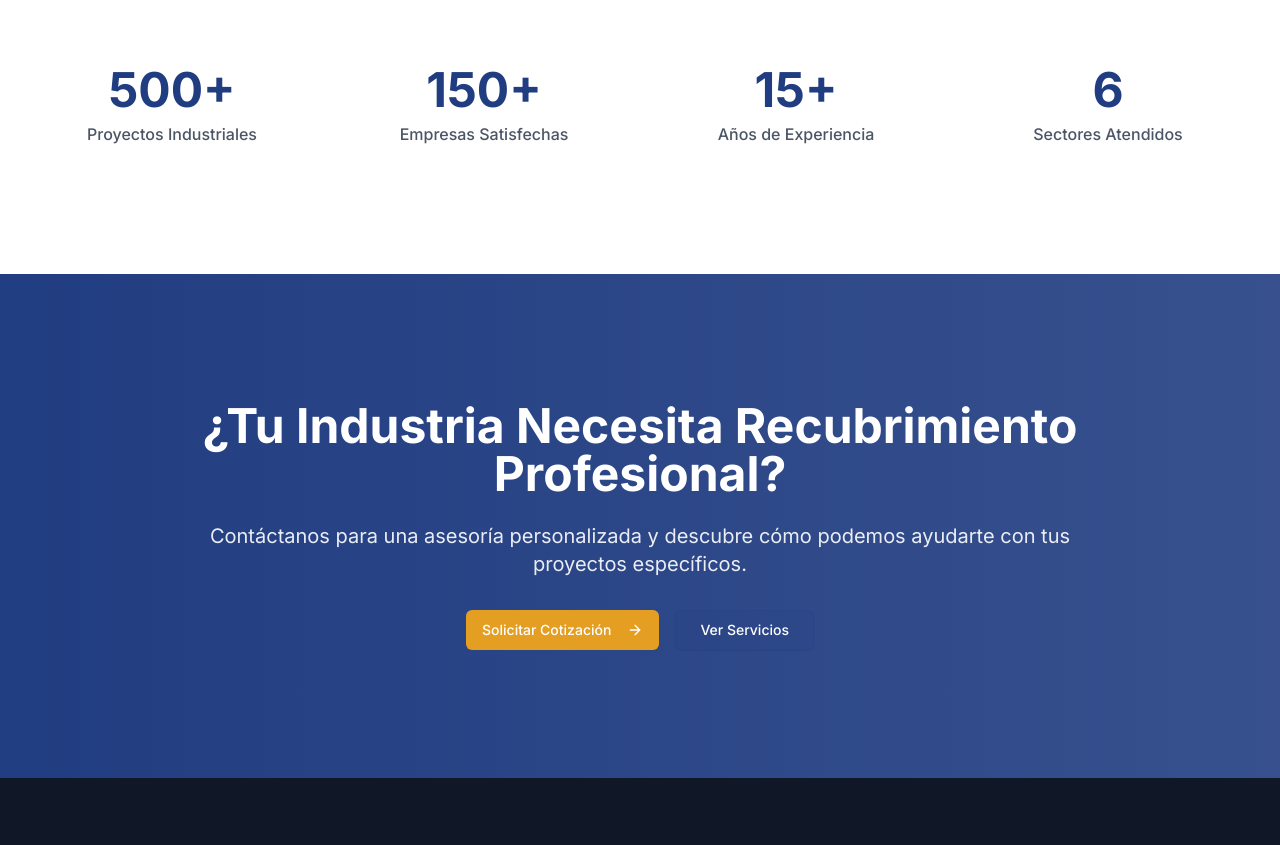
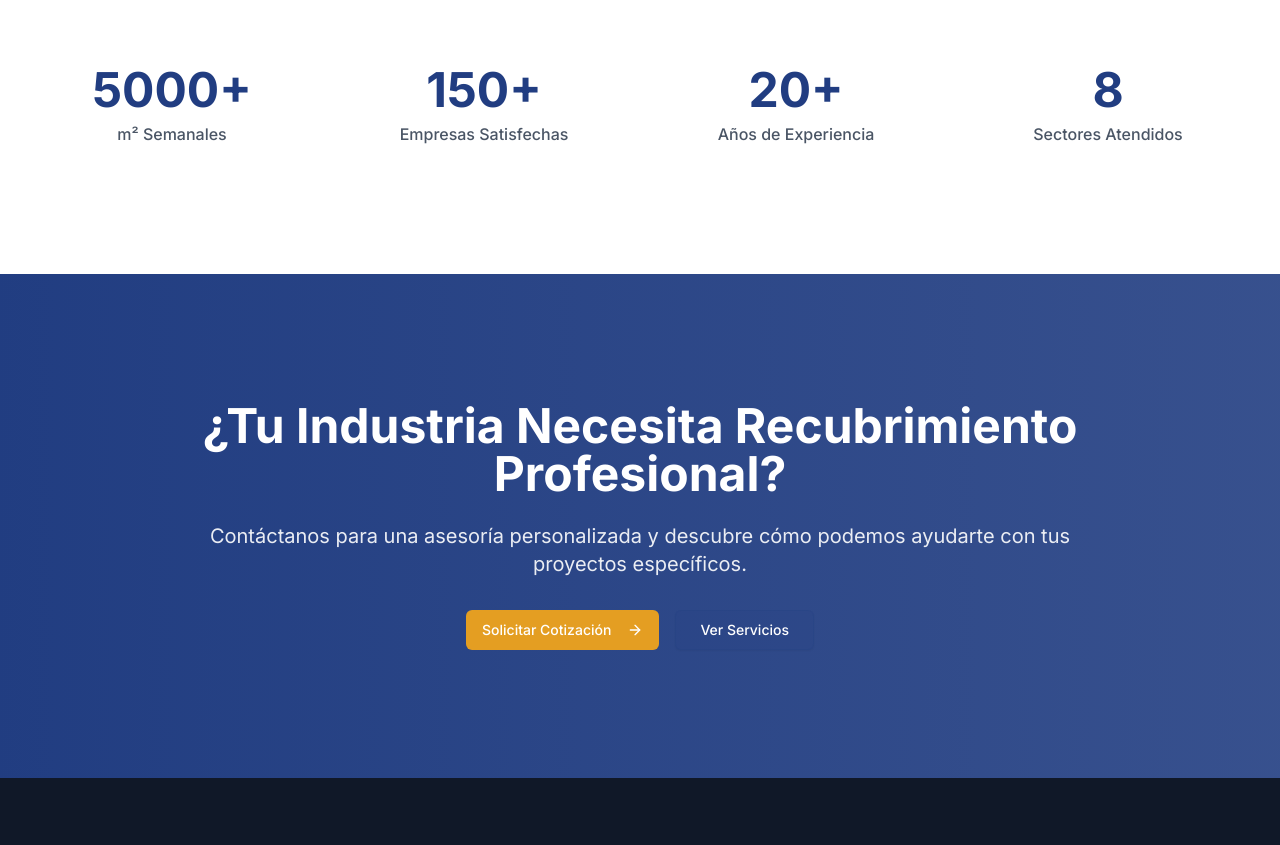
Before and after one commit to ElBeDev/accour, a Next.js app: page /industrias in a window 1280 px wide. Shown: the part 6166-7011 px from the top of the page. Built offline with nearby package versions, Linux system fonts and the light colour scheme; no server answers.

Commit message:
Consistencia total: 20+ años y 5000+ m²/semana en TODAS las páginas (Nosotros, Galería, Industrias)

```diff
--- a/src/app/galeria/page.tsx
+++ b/src/app/galeria/page.tsx
@@ -145,7 +145,7 @@ export default function GaleriaPage() {
         <div className="container mx-auto px-4 sm:px-6 lg:px-8">
           <div className="grid grid-cols-2 lg:grid-cols-4 gap-4 sm:gap-6 md:gap-8">
             {[
-              { value: '500+', label: 'Proyectos Completados' },
+              { value: '5000+', label: 'm² Semanales' },
               { value: '150+', label: 'Clientes Satisfechos' },
               { value: '20+', label: 'Años de Experiencia' },
               { value: '99%', label: 'Tasa de Satisfacción' },
--- a/src/app/industrias/page.tsx
+++ b/src/app/industrias/page.tsx
@@ -223,10 +223,10 @@ export default function IndustriasPage() {
 
           <div className="grid grid-cols-2 md:grid-cols-4 gap-8">
             {[
-              { value: '500+', label: 'Proyectos Industriales' },
+              { value: '5000+', label: 'm² Semanales' },
               { value: '150+', label: 'Empresas Satisfechas' },
-              { value: '15+', label: 'Años de Experiencia' },
-              { value: '6', label: 'Sectores Atendidos' },
+              { value: '20+', label: 'Años de Experiencia' },
+              { value: '8', label: 'Sectores Atendidos' },
             ].map((stat, index) => (
               <div key={index} className="text-center">
                 <div className="text-4xl md:text-5xl font-bold text-primary mb-2">
--- a/src/app/nosotros/page.tsx
+++ b/src/app/nosotros/page.tsx
@@ -25,7 +25,7 @@ export default function NosotrosPage() {
               ACCOUR - Especialistas en Pintura Electrostática
             </h1>
             <p className="text-xl text-white/90 leading-relaxed">
-              Más de 15 años transformando la industria con recubrimientos de la más alta calidad
+              Más de 20 años transformando la industria con recubrimientos de la más alta calidad
             </p>
           </div>
         </div>
@@ -197,7 +197,8 @@ export default function NosotrosPage() {
             {[
               {
                 title: 'Experiencia Comprobada',
-                description: '15+ años atendiendo las necesidades de la industria con resultados excepcionales en más de 500 proyectos.',
+                description: '20+ años atendiendo las necesidades de la industria con resultados excepcionales en más de 5000 proyectos.',
+
               },
               {
                 title: 'Tecnología de Punta',
```
